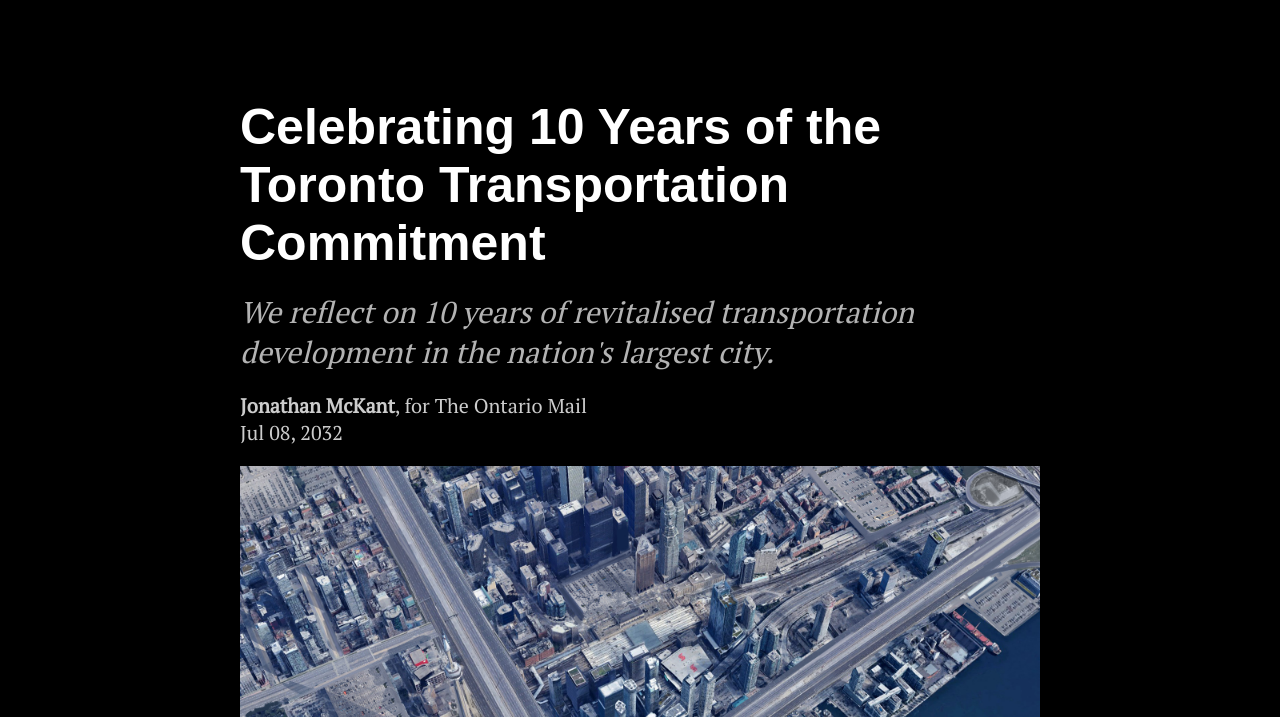
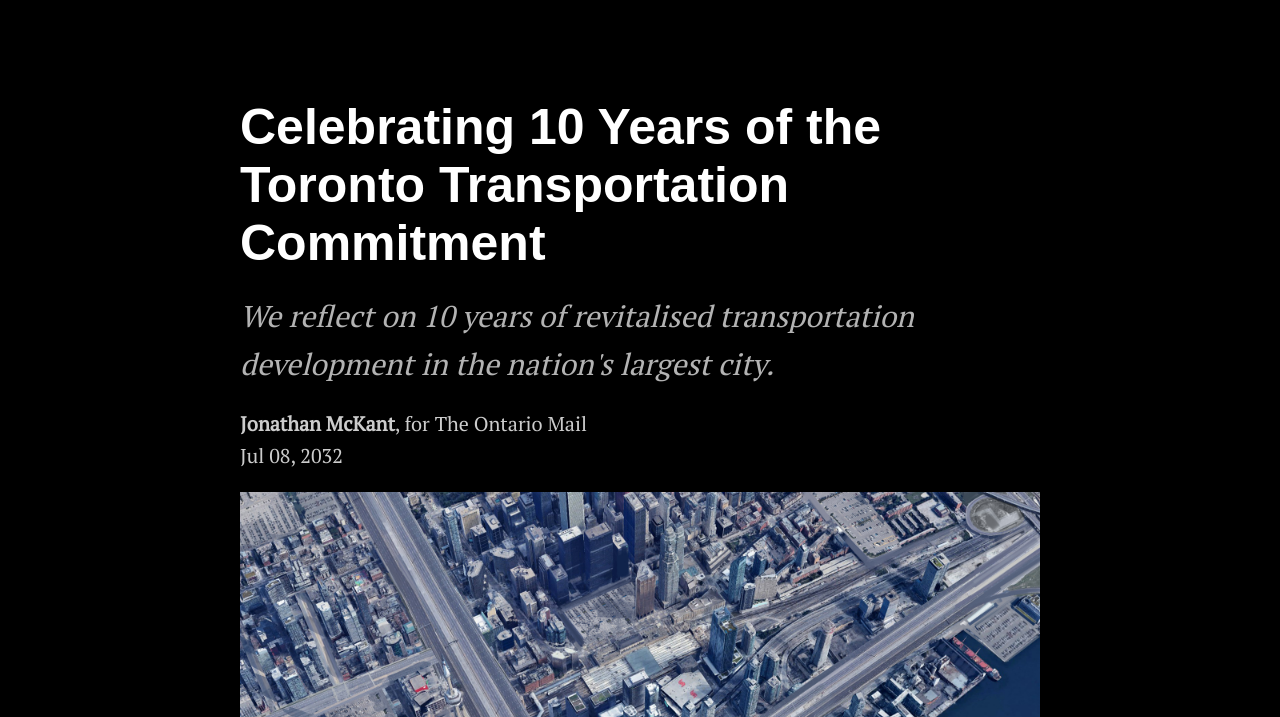
Before and after one commit to Kavaeric/torauto, a plain HTML site: page index.html in a window 1280 px wide. Shown: the part 83-800 px from the top of the page. Drawn offline with Linux system fonts and the light colour scheme.

Commit message:
Update style.css

```diff
--- a/style.css
+++ b/style.css
@@ -12,6 +12,10 @@ body {
     font-size: 20px;
     font-family: "PT Serif", serif;
     color: #fff;
+}
+
+p {
+    line-height: 1.6;
 }
 
 div#header {
@@ -86,6 +90,7 @@ img.profile-img {
 p.profile-summary {
     grid-area: summary;
     margin: 0;
+    line-height: initial;
 }
 
 ul.articles {
```
